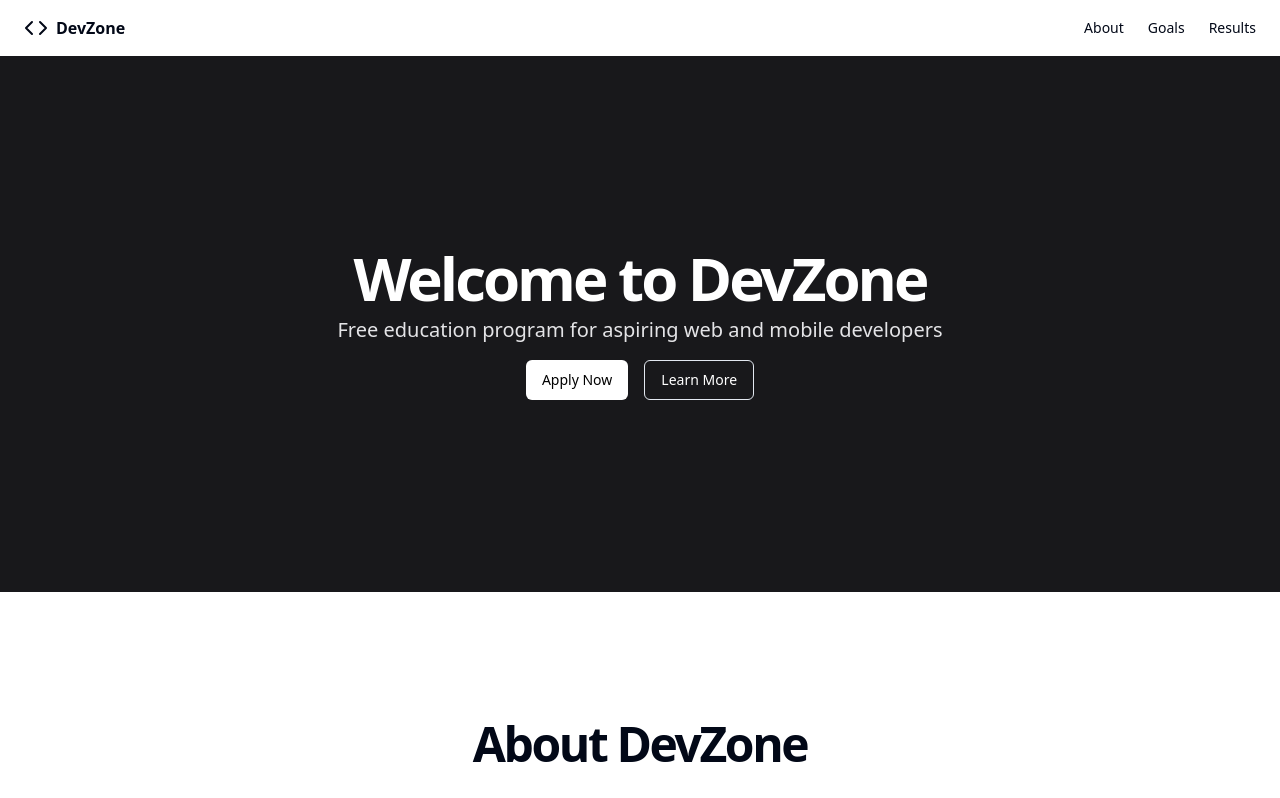
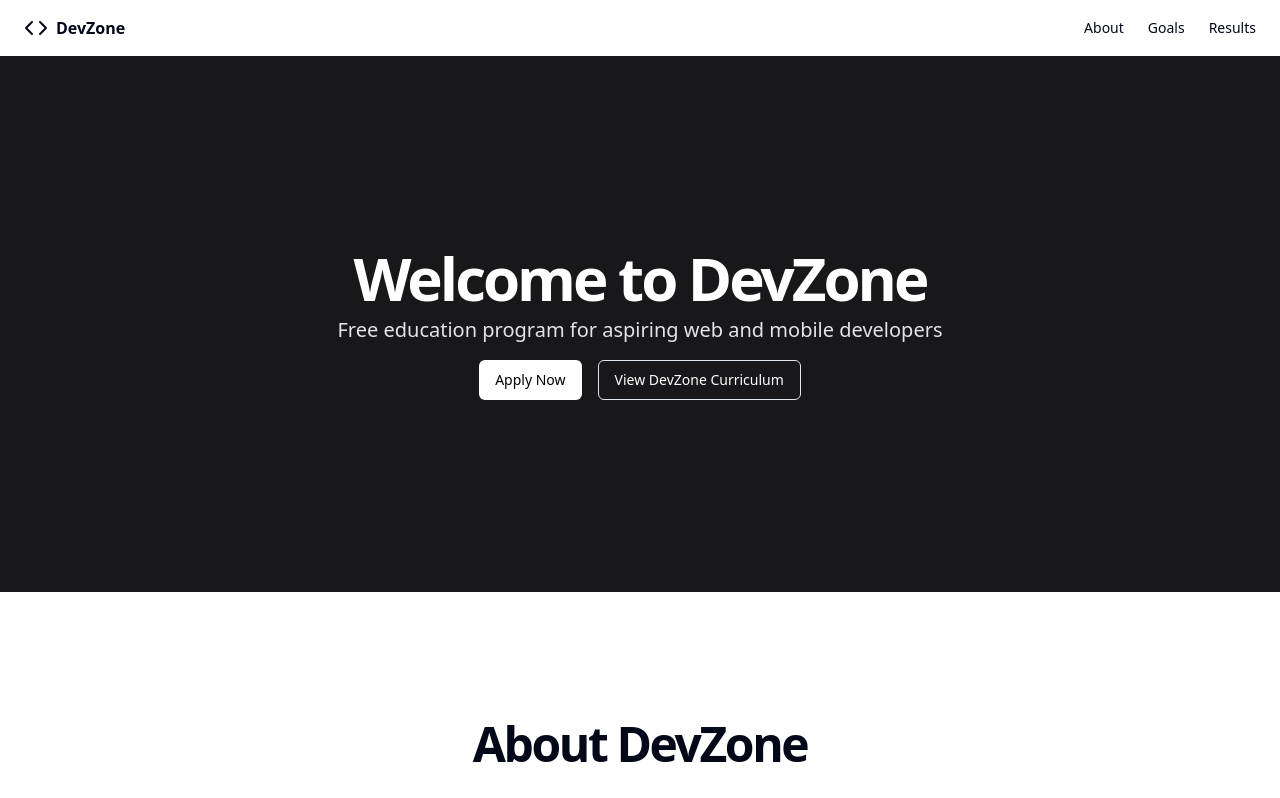
Before and after one commit to Akilhan/devzone, a Next.js app: page / in a window 1280 px wide. Shown: the top 798 px of the page. Built offline with nearby package versions, Linux system fonts and the light colour scheme.

Commit message:
Update landingpage.tsx
descriptive links updated

```diff
--- a/components/landingpage.tsx
+++ b/components/landingpage.tsx
@@ -39,7 +39,8 @@ export default function DevZoneLanding() {
               <div className="space-x-4">
                 <Link
                   href='https://forms.gle/eLKYJzNSZjjSjzfX8'
-                  target="_blank">
+                  target="_blank"
+                  aria-label="Open Google Docs document titled 'DevZone Curriculum Outline'">
 
                   <Button className="bg-white text-black hover:bg-zinc-200">
                     Apply Now
@@ -48,11 +49,19 @@ export default function DevZoneLanding() {
 
                 </Link>
 
-                <Link href='https://docs.google.com/document/d/11R5O87G_dadfZapx4ZrylfKy-iLNMnRl7hIsmAM-Zws/edit?usp=sharing' target='_blank'>
-                  <Button variant="outline" className="bg-[#18181b] text-white hover:text-[#18181b] ">
-                    Learn More
-                  </Button>
-                </Link>
+              <Link
+  href="https://docs.google.com/document/d/11R5O87G_dadfZapx4ZrylfKy-iLNMnRl7hIsmAM-Zws/edit?usp=sharing"
+  target="_blank"
+  aria-label="Open Google Docs document titled 'DevZone Curriculum Outline'"
+>
+  <Button
+    variant="outline"
+    className="bg-[#18181b] text-white hover:text-[#18181b]"
+  >
+    View DevZone Curriculum
+  </Button>
+</Link>
+
 
 
               </div>
```
